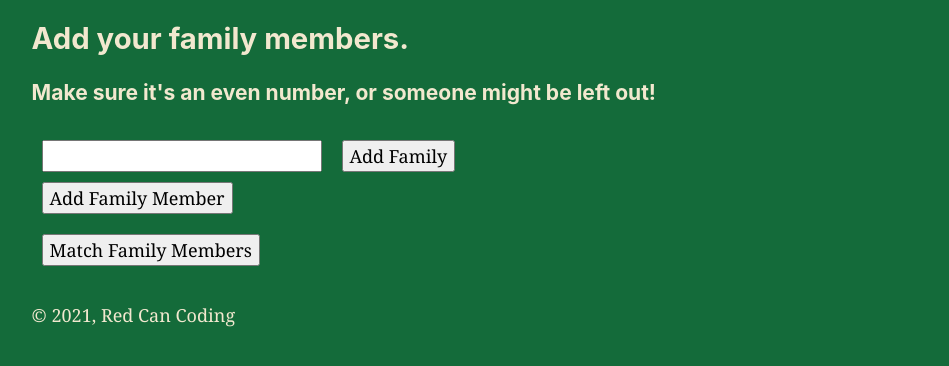
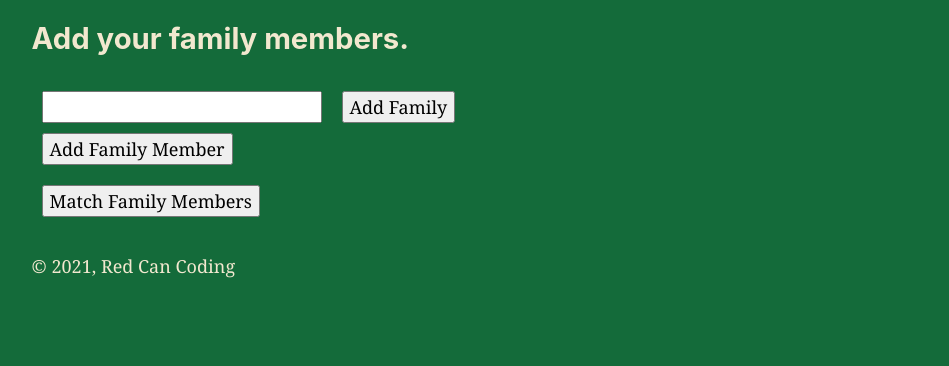
Before and after one commit to DaNyNaNd/hfnm, a Gatsby site: page / in a window 1280 px wide. Shown: the part 120-486 px from the top of the page, without its empty margins (148-1097 px from the left). Built offline with nearby package versions, Linux system fonts and the light colour scheme; Gatsby itself is replaced by a stand-in of ours.

Commit message:
fix(matcher): fix infinite loop in matcher logic

```diff
--- a/src/pages/index.js
+++ b/src/pages/index.js
@@ -44,13 +44,9 @@ const IndexPage = () => {
 
   const matchMembers = () => {
     if (familyColumns.length === 1) return;
-    if (fullFamily.length % 2 === 1) {
-      alert("You have an odd number of entries. Someone would be left out!");
-      return;
-    }
     const familyToMatch = [...fullFamily];
     familyToMatch.forEach(member => (member.selected = false));
-    const matchFamily = giftList(fullFamily);
+    const matchFamily = giftList(familyToMatch);
     setMatchedFamily(matchFamily);
     setFullFamily([initialList]);
     setFamilyColumns([1]);
@@ -62,7 +58,6 @@ const IndexPage = () => {
     <Layout>
       <SEO title="Home" />
       <h2>Add your family members.</h2>
-      <h3> Make sure it's an even number, or someone might be left out!</h3>
       <div style={{ display: "flex", flexDirection: "row", flexWrap: "wrap" }}>
         <Family
           addNewInput={addNewInput}
--- a/src/utils/familyGiftGenerator.js
+++ b/src/utils/familyGiftGenerator.js
@@ -1,20 +1,23 @@
 export const giftList = familyToMatch => {
   const selectedMatch = [];
+  const trackingFamily = [...familyToMatch];
   familyToMatch.forEach((child, index) => {
-    while (true) {
-      const randomSelection = Math.floor(Math.random() * familyToMatch.length);
-      if (
-        familyToMatch[randomSelection].family !== child.family &&
-        !familyToMatch[randomSelection].selected
-      ) {
+    let count = 0;
+    while (count < 20) { // if count gets to 20, there are no more matches
+      const randomSelection = Math.floor(Math.random() * trackingFamily.length);
+      console.log('DH - trackingFamily', trackingFamily)
+      console.log('DH - randomSelection', randomSelection);
+      if (trackingFamily[randomSelection].family !== child.family) {
         selectedMatch.push(
-          `${child.name ?? "Anonymous"} => ${
-            familyToMatch[randomSelection].name ?? "Anonymous"
-          }`
+          child.name + " => " + trackingFamily[randomSelection].name
         );
-        familyToMatch[randomSelection].selected = true;
+        trackingFamily.splice(randomSelection, 1);
         break;
       }
+      count++; // keeps track of how many times the logic is tried
+    }
+    if (count >= 20) {
+      selectedMatch.push(child.name + " doesn't have a match.");
     }
   });
   return selectedMatch;
```
